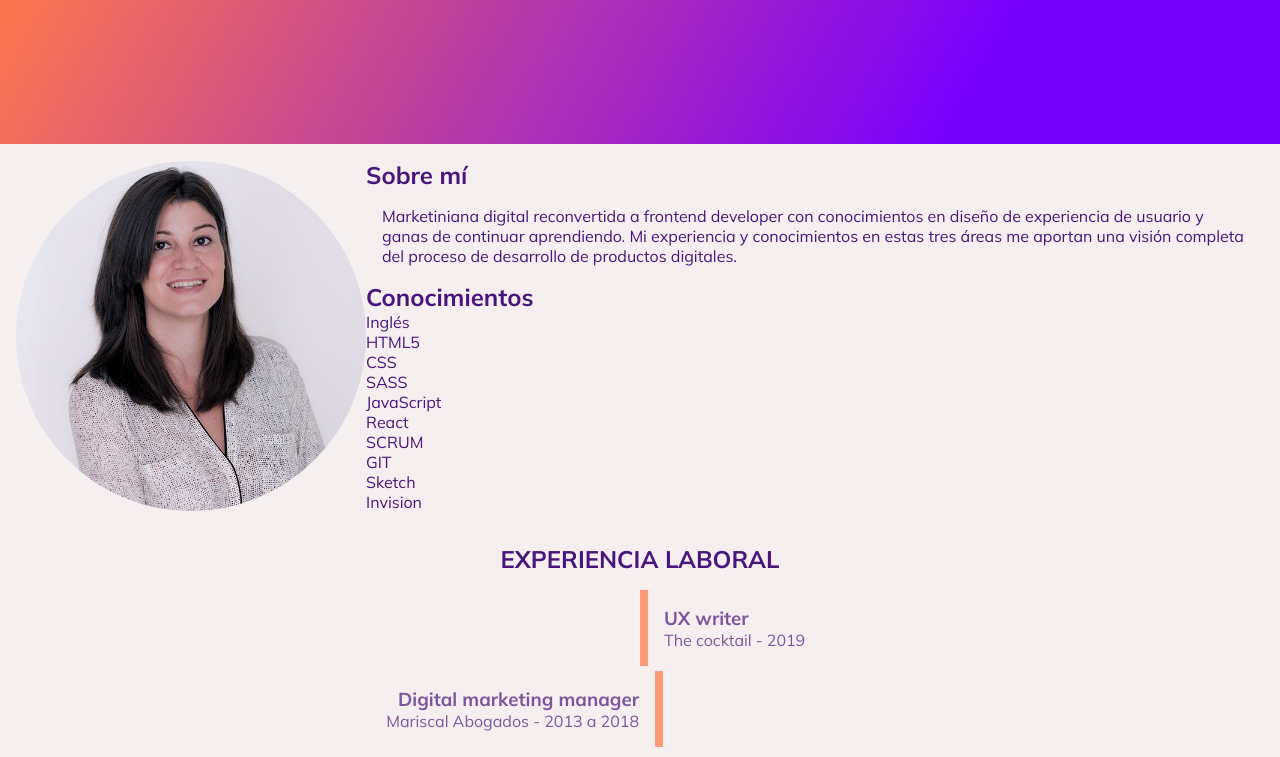
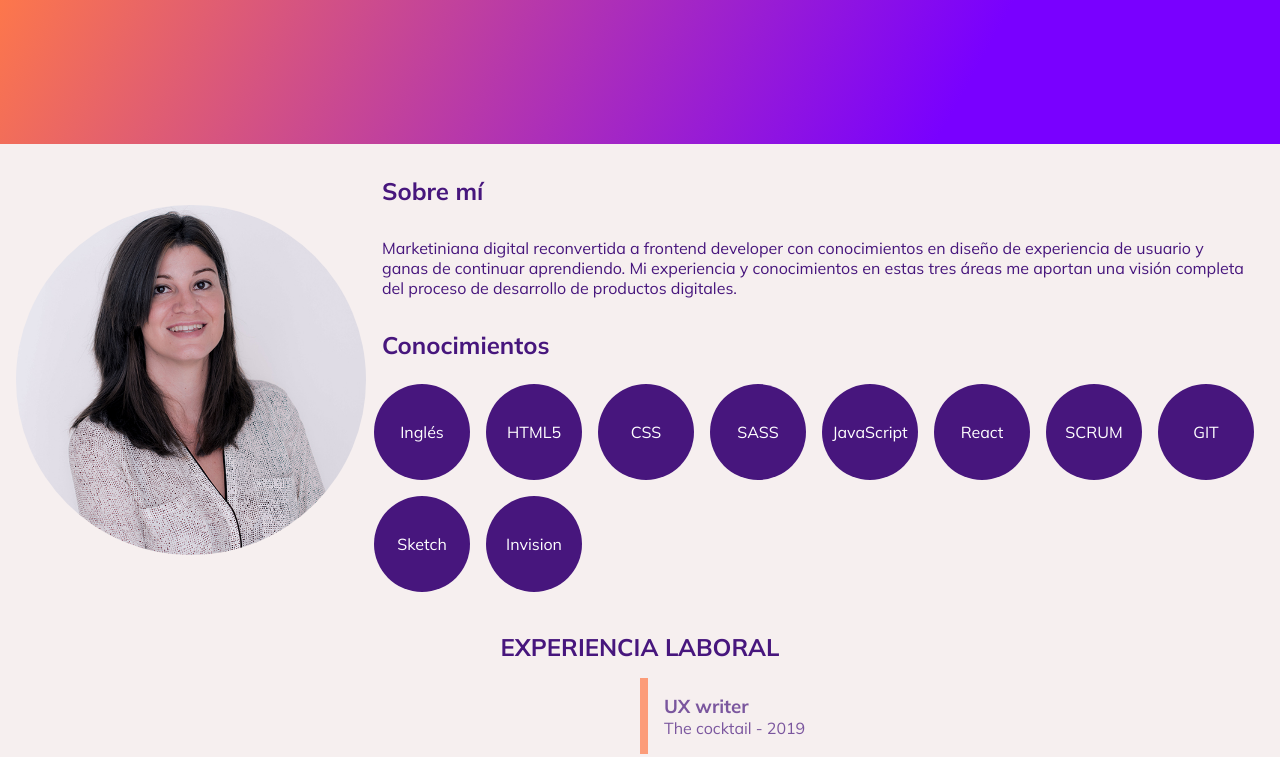
Before and after one commit to MargaritaBerjon/margarita-berjon-frontend, a React (Create React App) app: page / in a window 1280 px wide. Shown: the part 656-1413 px from the top of the page. Built offline with nearby package versions, Linux system fonts and the light colour scheme.

Commit message:
style: knowledge style circles added

```diff
--- a/src/style/AboutMe.css
+++ b/src/style/AboutMe.css
@@ -6,7 +6,7 @@
   padding: 1rem;
 }
 
-.about-me-h1,
+.about-me-h2,
 .about-me-p {
   padding: 1rem;
 }
@@ -15,3 +15,23 @@
   border-radius: 50%;
   width: 350px;
 }
+
+.knowledge {
+  display: flex;
+  flex-wrap: wrap;
+}
+
+.knowledge-circle {
+  color: white;
+  height: 6rem;
+  width: 6rem;
+  border-radius: 50%;
+  background-color: var(--main-color);
+  display: flex;
+  justify-content: center;
+  align-items: center;
+  text-align: center;
+  margin: 0px auto;
+  padding: 1rem;
+  margin: 0.5rem;
+}
```
